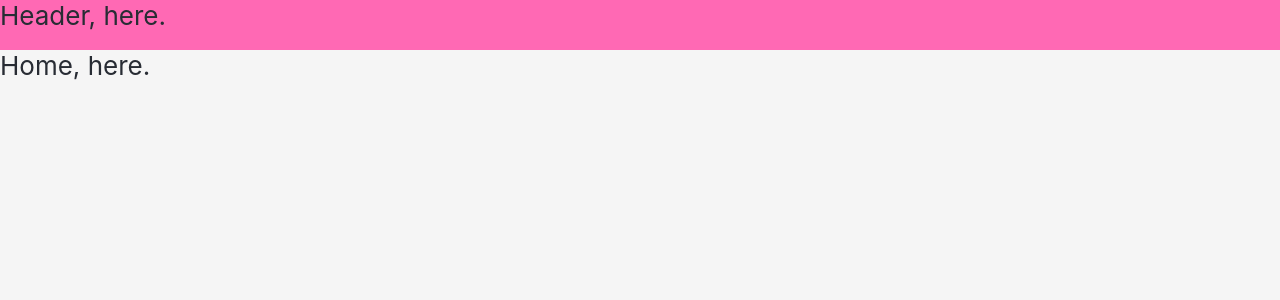
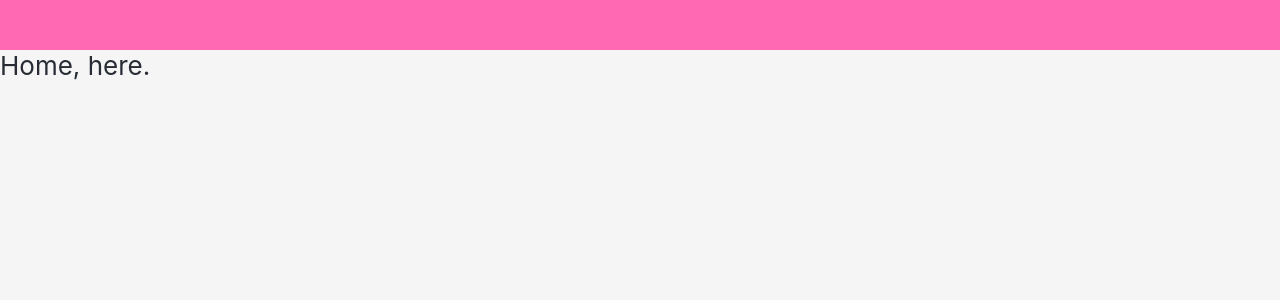
Before and after one commit to robpwatkins/soberkeeper2, a React (Create React App) app: page / in a window 1280 px wide. Shown: the top 300 px of the page. Built offline with nearby package versions, Linux system fonts and the light colour scheme.

Commit message:
header time

```diff
--- a/src/components/Header.js
+++ b/src/components/Header.js
@@ -9,7 +9,7 @@ const HeaderDiv = styled.div`
 
 const Header = () => {
   return (
-    <HeaderDiv className="header">Header, here.</HeaderDiv>
+    <HeaderDiv className="header"></HeaderDiv>
   )
 }
 
```
